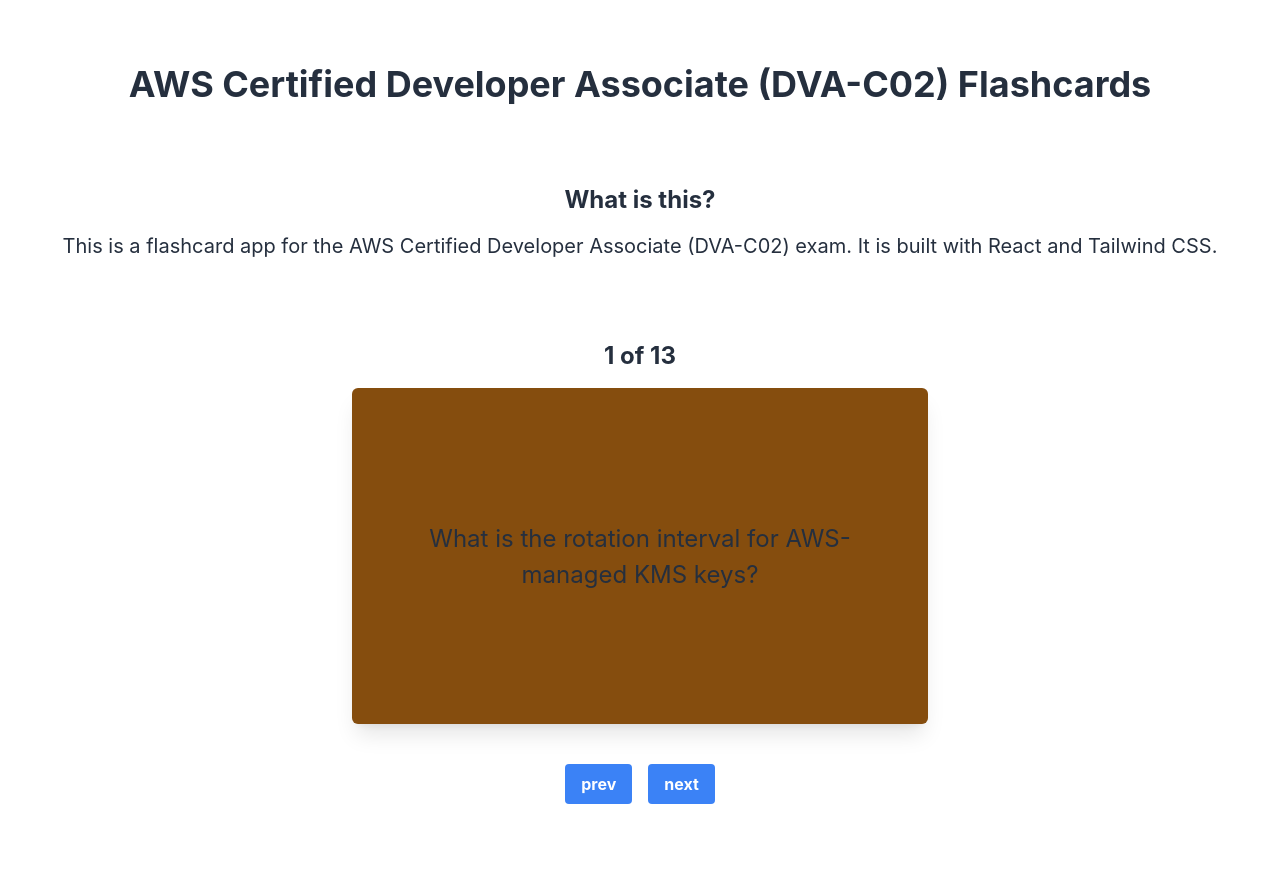
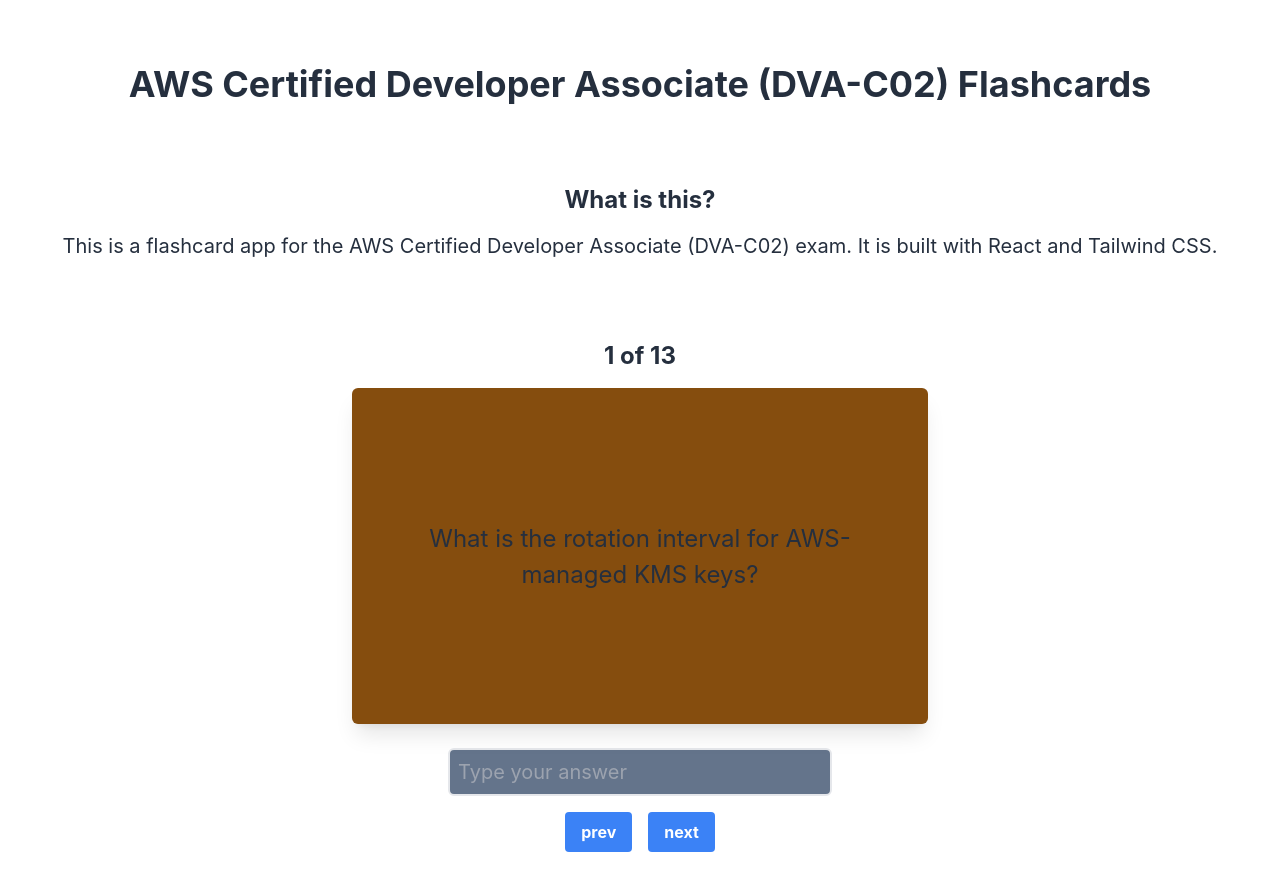
Before and after one commit to gerjunior/flashcards, a React (Vite) app: page / in a window 1280 px wide. Before the commit the page ends 836 px from the top, so only its background shows below. Built offline with nearby package versions, Linux system fonts and the light colour scheme.

Commit message:
feat: add enter answer input

```diff
--- a/package.json
+++ b/package.json
@@ -10,6 +10,7 @@
     "preview": "vite preview"
   },
   "dependencies": {
+    "fast-fuzzy": "^1.12.0",
     "react": "^18.2.0",
     "react-dom": "^18.2.0"
   },
--- /dev/null
+++ b/src/components/Input/Input.tsx
@@ -0,0 +1,31 @@
+import React from "react";
+
+type InputProps = {
+  placeholder: string;
+  value: string;
+  onChange: (e: React.ChangeEvent<HTMLInputElement>) => void;
+  onPressEnter?: () => void;
+  highlightColor?: 'red' | 'green';
+}
+
+const highlightColorMap = {
+  red: 'bg-red-500',
+  green: 'bg-green-500',
+  none: '',
+}
+
+export const Input = ({ placeholder, value, onChange, onPressEnter, highlightColor }: InputProps) => {
+  const handleKeyPress = (e: React.KeyboardEvent<HTMLInputElement>) => {
+    if (e.key === 'Enter') {
+      onPressEnter && onPressEnter();
+    }
+  }
+
+  return (
+    <div className="flex flex-col justify-center items-center">
+      <input type="text" onChange={ onChange } onKeyDown={ handleKeyPress } placeholder={ placeholder } value={ value }
+             className={ `border-2 rounded-md p-2 bg-slate-500 text-white text-xl w-96 focus:outline-none focus:ring-2
+              focus:ring-blue-600 focus:border-transparent ${ highlightColorMap[highlightColor ?? 'none'] }` }/>
+    </div>
+  );
+}
--- a/src/pages/Main.tsx
+++ b/src/pages/Main.tsx
@@ -1,42 +1,65 @@
-import { useState } from 'react';
+import React, { useState } from 'react';
+import { fuzzy } from 'fast-fuzzy';
 import { Button } from '../components/Button/Button';
 import { CardFlip } from '../components/CardFlip/CardFlip';
 import { cards } from '../data/source';
+import { Input } from "../components/Input/Input.tsx";
 
 export const Main = () => {
   const [currentCard, setCurrentCard] = useState(0);
   const [shouldAnimate, setShouldAnimate] = useState(true);
   const [isFlipped, setIsFlipped] = useState(false);
+  const [input, setInput] = useState('');
+  const [isCorrect, setIsCorrect] = useState<boolean | null>(null)
 
   const handleClickCard = () => {
     setIsFlipped(!isFlipped);
   };
 
-  const handleClickNext = () => {
+  const clearCard = () => {
+    setIsCorrect(null)
     setShouldAnimate(false);
     setIsFlipped(false);
+    setInput('')
+    setTimeout(() => {
+      setShouldAnimate(true);
+    }, 1);
+  }
+
+  const handleClickNext = () => {
+    clearCard()
     if (currentCard < cards.length - 1) {
       setCurrentCard(currentCard + 1);
     } else {
       setCurrentCard(0);
     }
-    setTimeout(() => {
-      setShouldAnimate(true);
-    }, 1);
   };
 
   const handleClickPrev = () => {
-    setShouldAnimate(false);
-    setIsFlipped(false);
+    clearCard();
     if (currentCard > 0) {
       setCurrentCard(currentCard - 1);
     } else {
       setCurrentCard(cards.length - 1);
     }
-    setTimeout(() => {
-      setShouldAnimate(true);
-    }, 1);
   };
+
+  const handleInputChange = (e: React.ChangeEvent<HTMLInputElement>) => {
+    setInput(e.target.value);
+  }
+
+  const handlePressEnter = () => {
+    const fuzzyMatch = fuzzy(input, cards[currentCard].back, { ignoreCase: true, normalizeWhitespace: true });
+    if (fuzzyMatch > 0.8) {
+      setIsCorrect(true)
+      setIsFlipped(true)
+      return
+    }
+
+    setIsCorrect(false)
+  }
+
+  const highlightColor = isCorrect === true ? 'green' : isCorrect === false ? 'red' : undefined
 
   return (
     <div className="min-h-full flex flex-col">
@@ -44,19 +67,25 @@
       <div>
         <p className="text-2xl font-bold mb-4">What is this?</p>
         <p className="text-xl mb-20">
-          This is a flashcard app for the AWS Certified Developer Associate (DVA-C02) exam. It is built with React and Tailwind CSS.
+          This is a flashcard app for the AWS Certified Developer Associate (DVA-C02) exam. It is built with React and
+          Tailwind CSS.
         </p>
       </div>
       <div>
         <p className="text-2xl font-bold mb-4">
-          {currentCard + 1} of {cards.length}
+          { currentCard + 1 } of { cards.length }
         </p>
       </div>
       <div className="flex flex-col justify-center items-center mt-10">
-        <CardFlip card={cards[currentCard]} shouldAnimate={shouldAnimate} handleClick={handleClickCard} isFlipped={isFlipped} />
-        <div className="flex flex-row justify-center items-center mt-20 space-x-4">
-          <Button text="prev" onClick={handleClickPrev} />
-          <Button text="next" onClick={handleClickNext} />
+        <CardFlip card={ cards[currentCard] } shouldAnimate={ shouldAnimate } handleClick={ handleClickCard }
+                  isFlipped={ isFlipped }/>
+        <div className="mt-16">
+          <Input onChange={ handleInputChange } value={ input } placeholder="Type your answer"
+                 onPressEnter={ handlePressEnter } highlightColor={highlightColor}/>
+        </div>
+        <div className="flex flex-row justify-center items-center mt-4 space-x-4">
+          <Button text="prev" onClick={ handleClickPrev }/>
+          <Button text="next" onClick={ handleClickNext }/>
         </div>
       </div>
     </div>
```
Also changed, not shown: 1 other file (tests, documents, lock files or other folders).
